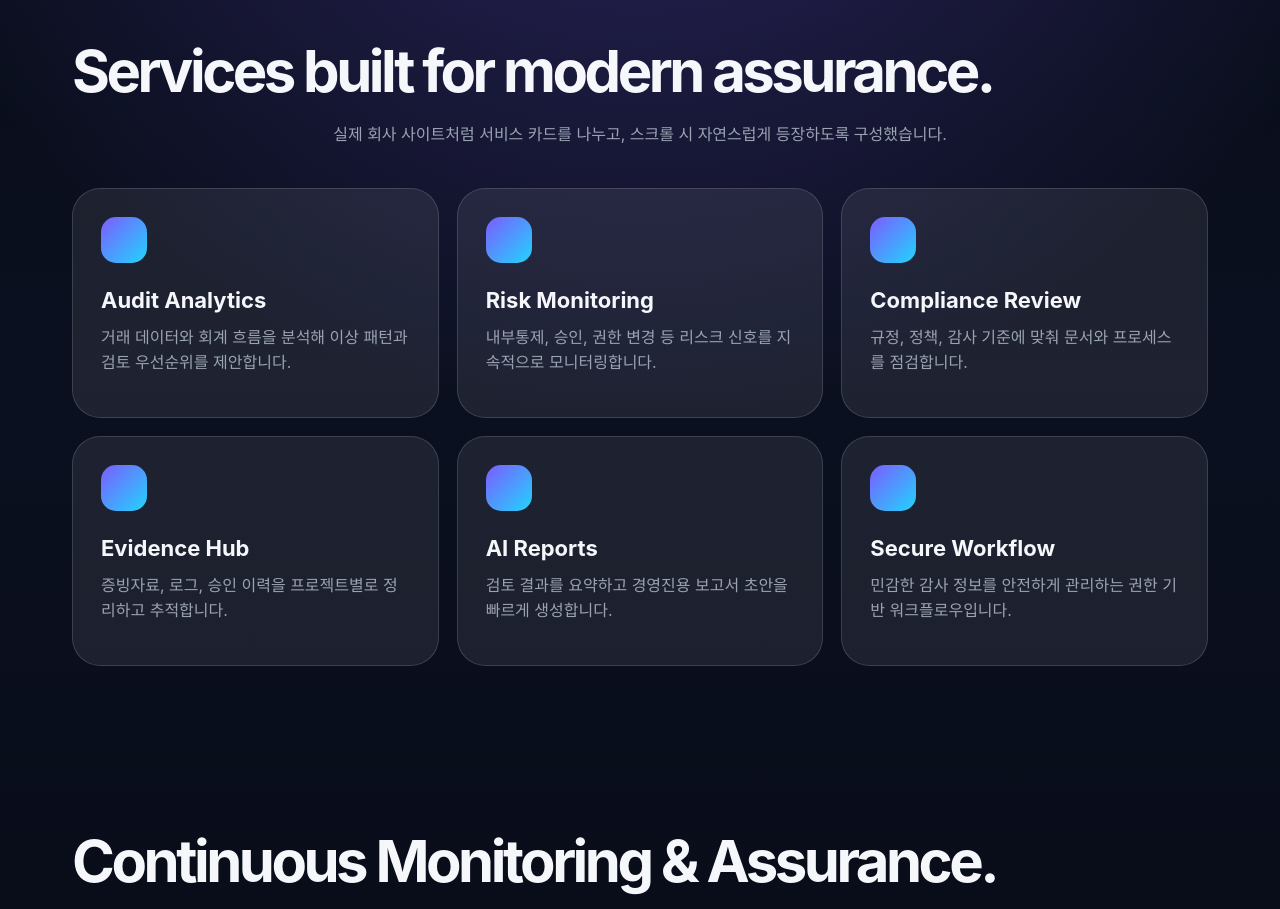
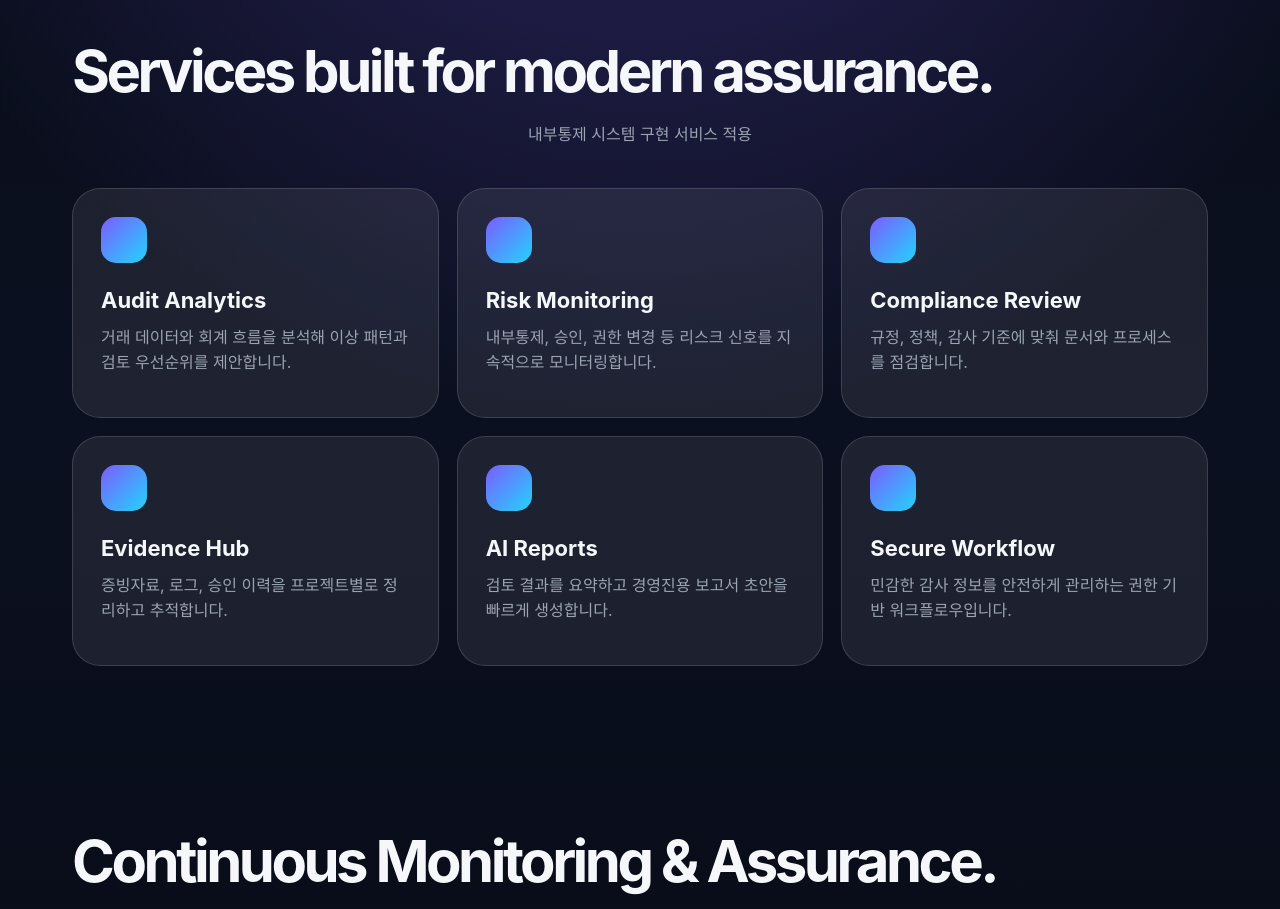
Before and after one commit to chagpts/auditsecu, a plain HTML site: page index.html in a window 1280 px wide. Shown: the part 1020-1929 px from the top of the page. Drawn offline with Linux system fonts and the light colour scheme.

Commit message:
Update service description in index.html

```diff
--- a/index.html
+++ b/index.html
@@ -102,7 +102,7 @@
     <section id="services">
       <h2 class="section-title">Services built for modern assurance.</h2>
       <p class="section-desc">
-        실제 회사 사이트처럼 서비스 카드를 나누고, 스크롤 시 자연스럽게 등장하도록 구성했습니다.
+        내부통제 시스템 구현 서비스 적용
       </p>
 
       <div class="cards">
```
